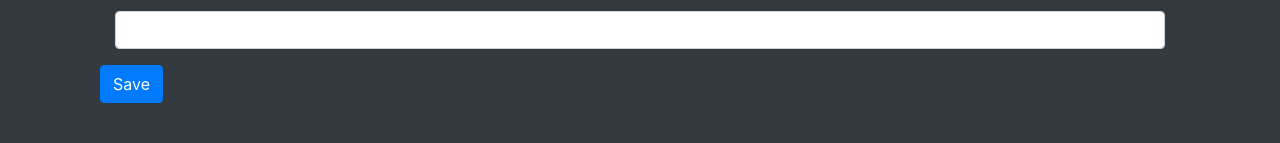
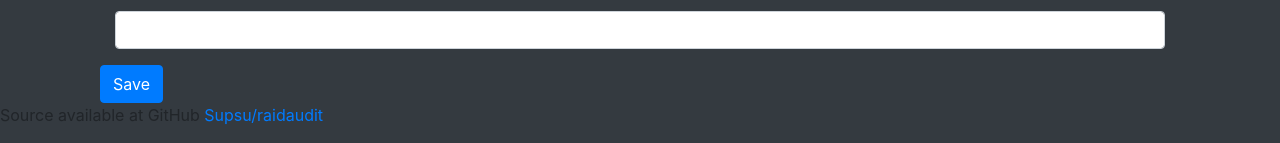
Before and after one commit to Supsu/raidaudit, a Flask app: page /admin in a window 1280 px wide. Shown: the part 852-995 px from the top of the page. Before the commit the page ends 955 px from the top, so only its background shows below. Run offline with Flask 2, Linux system fonts and the light colour scheme; the visitor is signed in with stand-in values (Sample User, id 1); parts of the project's set-up code (start-up, migrations or seed data) failed here and were passed over; some libraries are stand-ins or nearby versions.

Commit message:
Modified base.html to include link to github

```diff
--- a/templates/base.html
+++ b/templates/base.html
@@ -54,6 +54,12 @@
             <p>BLOCK</p>
         {% endblock %}
     </div>
+
+	<footer class="mt-auto">
+	 <div class="inner">
+		<p>Source available at GitHub <a href="https://github.com/Supsu/raidaudit">Supsu/raidaudit</a></p>
+	 </div>
+
     <script src="https://code.jquery.com/jquery-3.5.1.slim.min.js"></script>
     <script src="https://stackpath.bootstrapcdn.com/bootstrap/4.5.0/js/bootstrap.min.js"></script>
     <script src="https://cdn.jsdelivr.net/npm/popper.js@1.16.0/dist/umd/popper.min.js"></script>
```
